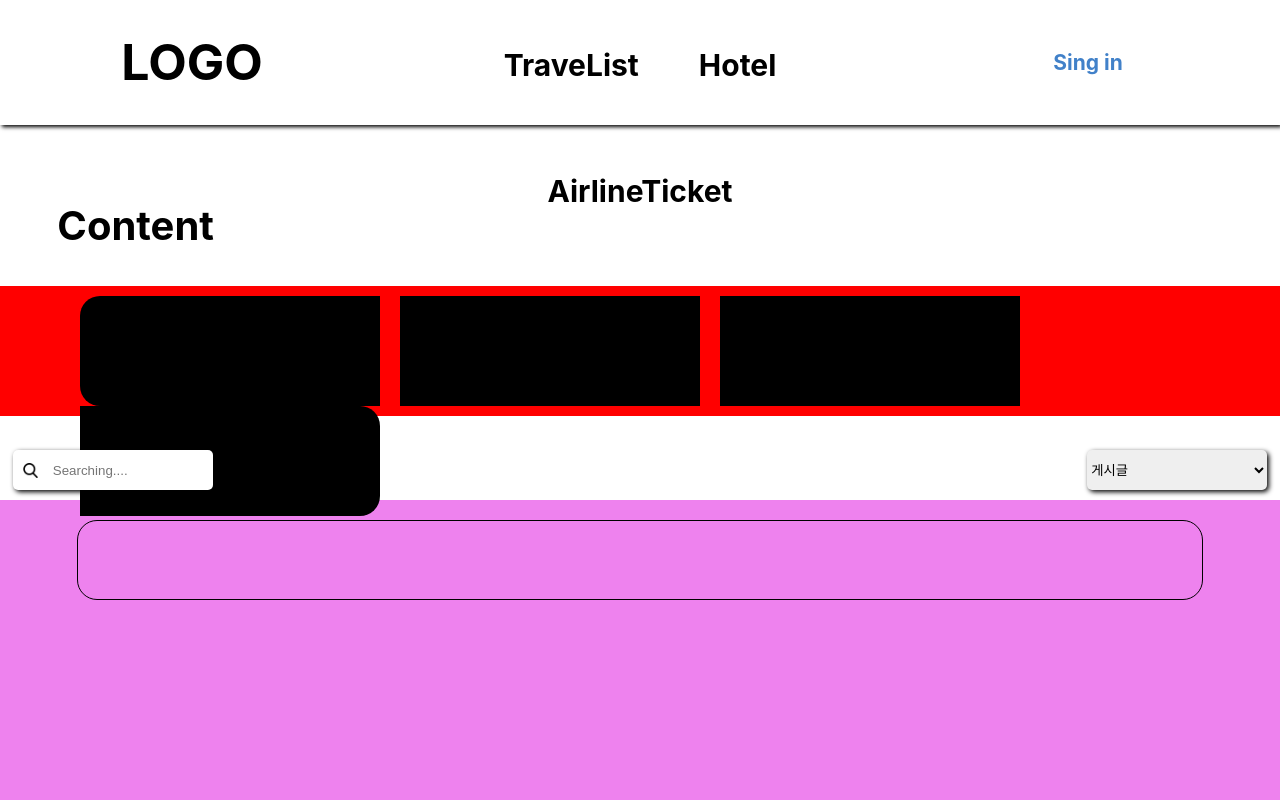
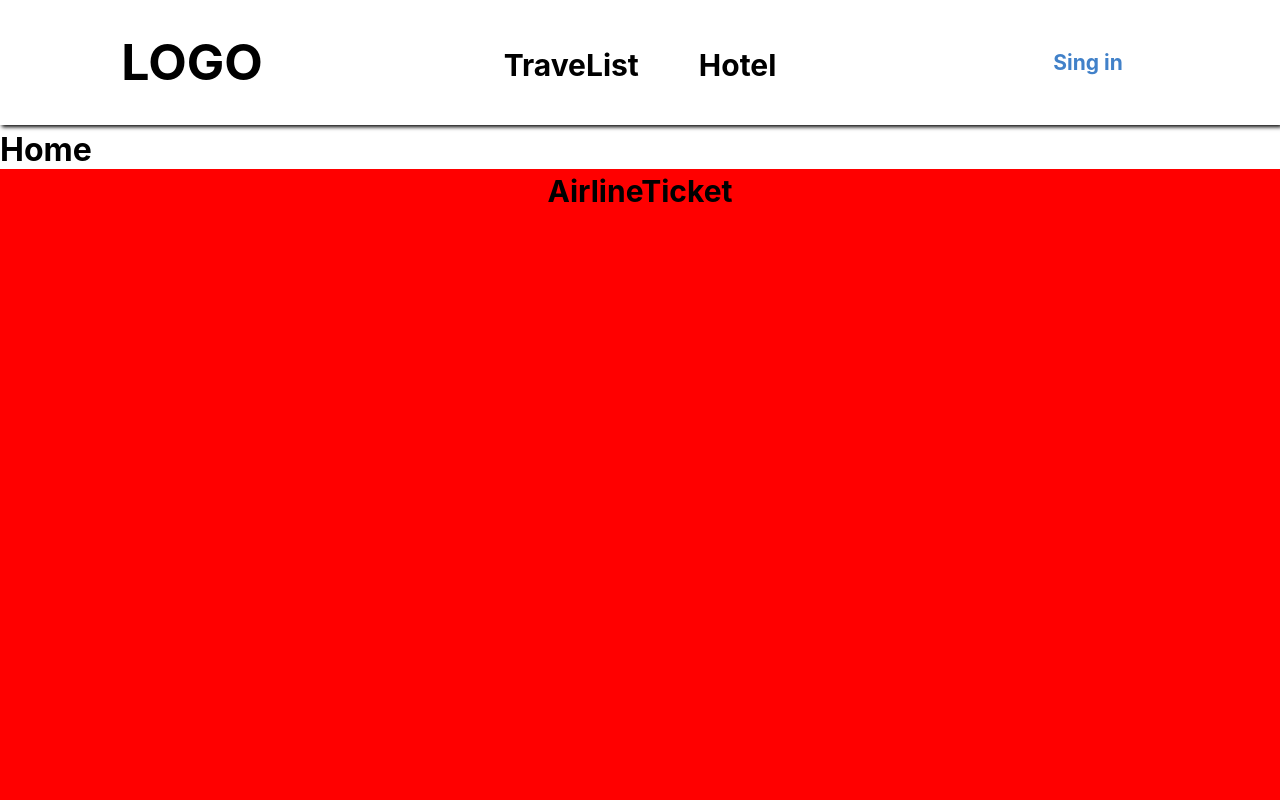
Before and after one commit to ykkc21/Capstone, a React (Create React App) app in the folder project/: page /admin in a window 1280 px wide. Shown: the top 800 px of the page. Built offline with nearby package versions, Linux system fonts and the light colour scheme.

Commit message:
commit
commit

```diff
--- a/project/src/pages/admin.jsx
+++ b/project/src/pages/admin.jsx
@@ -6,34 +6,8 @@ const admin = () => {
     <Fragment>
       <Header />
       <div className={style.AdminContainer}>
-        <div className={style.CountBox}>
-          <h1>Content</h1>
-          <div className={style.s_countbox}>
-            <div className={`${style.s_box} ${style.first}`}></div>
-            <div className={style.s_box}></div>
-            <div className={style.s_box}></div>
-            <div className={`${style.s_box} ${style.last}`}></div>
-          </div>
-        </div>
-
-        <div className={style.ContentListBox}>
-          <form action="/" method="get" className={style.form}>
-            <input
-              type="search"
-              name="search"
-              className={style.search}
-              placeholder="Searching...."
-            />
-            <select name="menu" className={style.menu}>
-              <option value="게시글">게시글</option>
-              <option value="관광지">관광지</option>
-              <option value="유저">유저</option>
-            </select>
-          </form>
-          <div className={style.listBox}>
-            <div className={style.list}></div>
-          </div>
-        </div>
+        <h1>Home</h1>
+        <div className={style.ControllBox}></div>
       </div>
     </Fragment>
   );
--- a/project/src/pages/join.jsx
+++ b/project/src/pages/join.jsx
@@ -39,6 +39,8 @@ const Join = () => {
             pw.value = "";
             bd.value = "";
             // DB에 데이터 전송이 성공하면 로그인 페이지로 이동
+
+            alert("회원가입이 완료 되었습니다.");
             // eslint-disable-next-line no-restricted-globals
             location.href = "/login";
           }
--- a/project/src/styles/Admin.module.css
+++ b/project/src/styles/Admin.module.css
@@ -9,126 +9,16 @@
 .AdminContainer {
   max-width: 1440px;
   width: 100%;
-  height: auto;
+  height: 100vh;
   margin: 0 auto;
+  padding-top: 130px;
 }
 
-.CountBox {
+.ControllBox {
   width: 100%;
-  height: 450px;
-  padding-top: 130px;
-  position: relative;
-}
-
-.CountBox > h1 {
-  font-weight: bold;
-  font-size: 40px;
-  position: absolute;
-  top: 50%;
-  left: 10%;
-  transform: translate(-50%, -50%);
-}
-.CountBox > .s_countbox {
-  width: 100%;
-  height: 130px;
-  position: absolute;
-  top: 70%;
-  left: 50%;
-  transform: translate(-50%, -50%);
+  height: 800px;
   background-color: red;
-  padding: 10px 70px;
-}
-
-.CountBox > .s_countbox > .s_box {
-  width: 300px;
-  height: 110px;
-  background-color: #000;
-  float: left;
-  margin: 0 12px;
-}
-
-.countbox > .s_countbox > .s_box:nth-of-type(1) {
-  display: block;
-  border-top-left-radius: 20px;
-  border-bottom-left-radius: 20px;
-}
-
-.countbox > .s_countbox > .s_box:nth-of-type(4) {
-  border-top-right-radius: 20px;
-  border-bottom-right-radius: 20px;
 }
 
 @media (max-width: 1440px) {
-  .CountBox > h1 {
-    left: 10.6%;
-  }
-  .CountBox > .s_countbox {
-    top: 78%;
-  }
-
-  .CountBox > .s_countbox > .s_box {
-    margin: 0 10px;
-  }
-
-  .CountBox > .s_countbox > .first {
-    border-top-left-radius: 20px;
-    border-bottom-left-radius: 20px;
-  }
-
-  .CountBox > .s_countbox > .last {
-    border-top-right-radius: 20px;
-    border-bottom-right-radius: 20px;
-  }
-
-  .ContentListBox {
-    width: 100%;
-    height: 600px;
-  }
-
-  .ContentListBox > .form {
-    width: 100%;
-    height: 50px;
-    position: relative;
-  }
-  .ContentListBox > .form > .search {
-    width: 200px;
-    height: 40px;
-    border: none;
-    box-shadow: 2px 2px 5px #000;
-    border-radius: 5px;
-    position: absolute;
-    top: 0%;
-    left: 1%;
-  }
-  .ContentListBox > .form > .search::placeholder {
-    padding-left: 40px;
-    background-image: url("../assets/img/free-icon-search-149852.png");
-    background-repeat: no-repeat;
-    background-position: 10px center;
-    background-size: contain;
-  }
-
-  .ContentListBox > .form > .menu {
-    width: 180px;
-    height: 40px;
-    border: none;
-    box-shadow: 2px 2px 5px #000;
-    border-radius: 5px;
-    position: absolute;
-    top: 0%;
-    right: 1%;
-  }
-  .ContentListBox > .listBox {
-    width: 100%;
-    height: 700px;
-    background-color: violet;
-    padding-top: 20px;
-  }
-  .ContentListBox > .listBox > .list {
-    width: 88%;
-    height: 80px;
-    border: 1px solid #000;
-    border-radius: 20px;
-    margin: 0 auto;
-  }
 }
--- a/project/src/styles/Join.module.css
+++ b/project/src/styles/Join.module.css
@@ -16,7 +16,7 @@ input {
   background-repeat: no-repeat;
   background-position: right center;
   background-size: cover;
-  padding-top: 200px;
+  padding-top: 180px;
   padding-left: 90px;
 }
 
@@ -100,7 +100,7 @@ input {
   background-color: #4d6eb8;
   color: #fff;
   position: absolute;
-  top: 70%;
+  top: 90%;
   left: 73%;
   transform: translate(-50%, -50%);
 }
@@ -118,7 +118,7 @@ input {
   font-size: 20px;
   font-weight: bold;
   position: absolute;
-  top: 76.6%;
+  top: 91.4%;
   left: 28%;
   transform: translate(-50%, -50%);
 }
```
